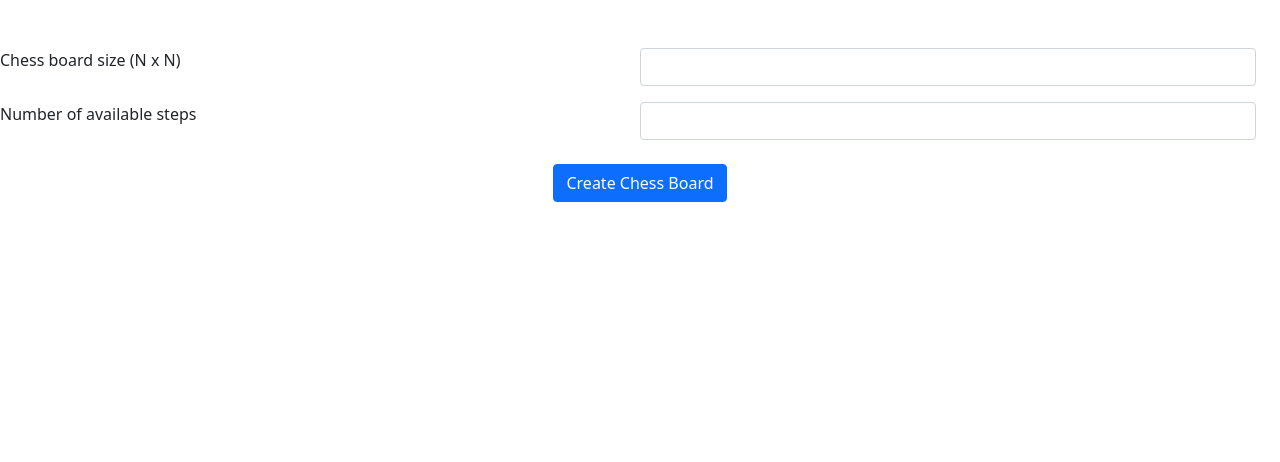
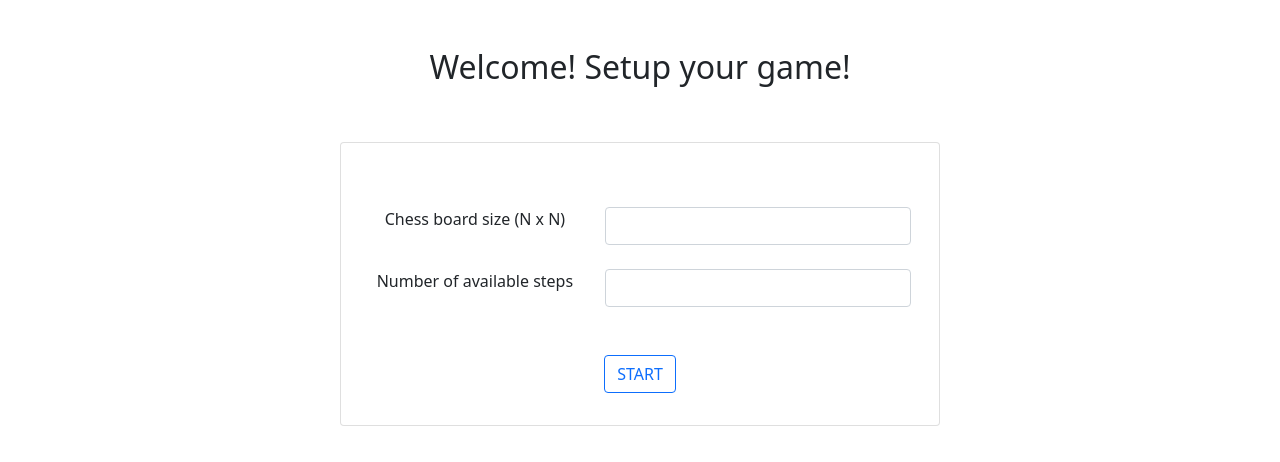
Before and after one commit to gass-git/chess-board, a React (Create React App) app: page / in a window 1280 px wide. Shown: the top 462 px of the page. Built offline with nearby package versions, Linux system fonts and the light colour scheme.

Commit message:
Styles improved

```diff
--- a/src/App.js
+++ b/src/App.js
@@ -1,9 +1,6 @@
 import React, { useReducer } from 'react'
-import { Navigate, Routes, Route } from 'react-router'
 import { initialState, appReducer } from './stateCapsule'
-import Form from './components/form/main'
-import ChessBoard from './components/chessBoard/main'
-import Results from './components/results/main'
+import Layout from './Layout'
 
 const AppCtx = React.createContext()
 
@@ -12,12 +9,7 @@ function App() {
 
   return (
     <AppCtx.Provider value={{ state, dispatch }} key='ctx-key'>
-      <Routes>
-        <Route path='*' element={<Navigate to='/' />} />
-        <Route path='/' element={<Form />} />
-        <Route path='/game' element={<ChessBoard />} />
-        <Route path='/results' element={<Results />} />
-      </Routes>
+      <Layout />
     </AppCtx.Provider>
   )
 }
--- /dev/null
+++ b/src/Layout.js
@@ -0,0 +1,19 @@
+import React from 'react'
+import { Container } from 'react-bootstrap'
+import { Navigate, Routes, Route } from 'react-router'
+import Home from './pages/Home'
+import Game from './pages/Game'
+import Results from './pages/Results'
+
+export default function Layout() {
+  return (
+    <Container className='mt-5'>
+      <Routes>
+        <Route path='*' element={<Navigate to='/' />} />
+        <Route path='/' element={<Home />} />
+        <Route path='/game' element={<Game />} />
+        <Route path='/results' element={<Results />} />
+      </Routes>
+    </Container>
+  )
+}
--- a/src/components/form/FormGroupOne.js
+++ b/src/components/form/FormGroupOne.js
@@ -3,13 +3,13 @@ import { Form, Row, Col } from 'react-bootstrap'
 
 export default function FormGroupOne({ boardSize, handleChange }) {
   return (
-    <Form.Group as={Row} className='mb-3' constrolid='form-group-1'>
-      <Col>
+    <Form.Group as={Row} className='mt-5 mb-4' constrolid='form-group-1'>
+      <Col xs={6} md={5}>
         <Form.Label>Chess board size (N x N)</Form.Label>
       </Col>
-      <Col>
+      <Col xs={6} md={7}>
         <Form.Control type='number' name='boardSize' value={boardSize} onChange={handleChange} />
       </Col>
-    </Form.Group>
+    </Form.Group >
   )
 }
--- a/src/components/form/FormGroupTwo.js
+++ b/src/components/form/FormGroupTwo.js
@@ -3,11 +3,11 @@ import { Form, Row, Col } from 'react-bootstrap'
 
 export default function FormGroupTwo({ maxSteps, handleChange }) {
   return (
-    <Form.Group as={Row} controlId='from-group-2'>
-      <Col>
+    <Form.Group as={Row} className='mt-4 mb-4' controlId='from-group-2'>
+      <Col xs={6} md={5}>
         <Form.Label>Number of available steps</Form.Label>
       </Col>
-      <Col>
+      <Col xs={6} md={7}>
         <Form.Control type='number' name='maxSteps' value={maxSteps} onChange={handleChange} />
       </Col>
     </Form.Group>
--- a/src/components/form/SubmitButton.js
+++ /dev/null
@@ -1,10 +0,0 @@
-import React from 'react'
-import { Button, Col } from 'react-bootstrap'
-
-export default function SubmitButton({ handleSubmit }) {
-  return (
-    <Col className='text-center'>
-      <Button onClick={handleSubmit}>Create Chess Board</Button>
-    </Col>
-  )
-}
--- a/src/components/form/main.js
+++ b/src/components/form/main.js
@@ -1,10 +1,9 @@
 import React, { useContext } from 'react'
-import { Row } from 'react-bootstrap'
+import { Row, Card, Button } from 'react-bootstrap'
 import { useNavigate } from 'react-router'
 import { AppCtx } from '../../App'
 import FormGroupOne from './FormGroupOne'
 import FormGroupTwo from './FormGroupTwo'
-import SubmitButton from './SubmitButton'
 
 export default function FormComponent() {
   const navigateTo = useNavigate()
@@ -26,18 +25,18 @@ export default function FormComponent() {
   }
 
   return (
-    <>
-      <Row className='mt-5'>
+    <Card style={{ maxWidth: '600px', minWidth: '300px' }} >
+      <Card.Body className='text-center'>
         <FormGroupOne handleChange={handleChange} boardSize={boardSize} />
-      </Row >
-
-      <Row>
         <FormGroupTwo handleChange={handleChange} maxSteps={maxSteps} />
-      </Row>
-
-      <Row className='mt-4 justify-content-md-center'>
-        <SubmitButton handleSubmit={handleSubmit} />
-      </Row>
-    </>
+        <Button
+          variant='outline-primary'
+          className='mt-4 mb-3'
+          onClick={handleSubmit}
+        >
+          START
+        </Button>
+      </Card.Body>
+    </Card>
   )
 }
--- /dev/null
+++ b/src/components/moves/main.js
@@ -0,0 +1,26 @@
+import React, { useContext } from 'react'
+import { AppCtx } from '../../App'
+import { Card } from 'react-bootstrap'
+
+export default function Moves() {
+  const { state } = useContext(AppCtx)
+  const { moves } = state
+
+  return (
+    <Card className='border-0' style={{ maxWidth: '600px', minWidth: '300px' }} >
+      <Card.Body className='text-center'>
+        <h5>
+          {'['}
+          {
+            moves.map((pos) => {
+              return (
+                <span>{`{${pos.col},${pos.row}}`}</span>
+              )
+            })
+          }
+          {']'}
+        </h5>
+      </Card.Body>
+    </Card>
+  )
+}
--- a/src/components/results/main.js
+++ /dev/null
@@ -1,19 +0,0 @@
-import React, { useContext } from 'react'
-import { AppCtx } from '../../App'
-
-export default function Steps() {
-  const { state } = useContext(AppCtx)
-  const { moves } = state
-
-  return (
-    <div>{'['}
-      {
-        moves.map((pos) => {
-          return (
-            <span>{`{${pos.col},${pos.row}}`}</span>
-          )
-        })
-      }
-      {']'}</div>
-  )
-}
--- /dev/null
+++ b/src/pages/Game.js
@@ -0,0 +1,8 @@
+import React from 'react'
+import ChessBoard from '../components/chessBoard/main'
+
+export default function Game() {
+  return (
+    <ChessBoard />
+  )
+}
--- /dev/null
+++ b/src/pages/Home.js
@@ -0,0 +1,16 @@
+import React from 'react'
+import Form from '../components/form/main'
+import { Row } from 'react-bootstrap'
+
+export default function Home() {
+  return (
+    <>
+      <Row className='text-center'>
+        <h2>Welcome! Setup your game!</h2>
+      </Row>
+      <Row className='mt-5 justify-content-md-center'>
+        <Form />
+      </Row>
+    </>
+  )
+}
--- /dev/null
+++ b/src/pages/Results.js
@@ -0,0 +1,16 @@
+import React from 'react'
+import Moves from '../components/moves/main'
+import { Row } from 'react-bootstrap'
+
+export default function Results() {
+  return (
+    <>
+      <Row className='text-center'>
+        <h2>Thank you! Your steps:</h2>
+      </Row>
+      <Row className='mt-5 justify-content-md-center'>
+        <Moves />
+      </Row>
+    </>
+  )
+}
```
